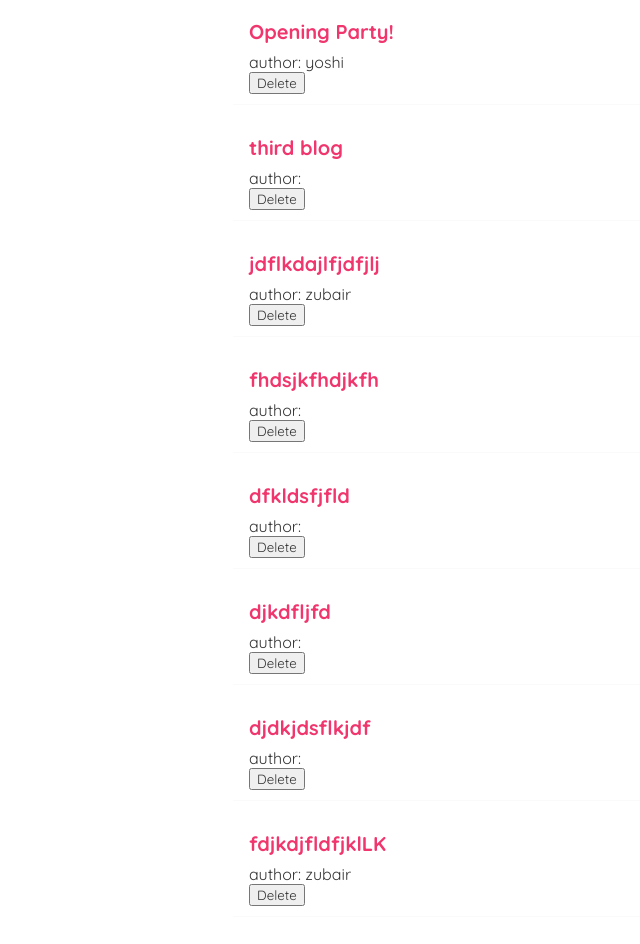
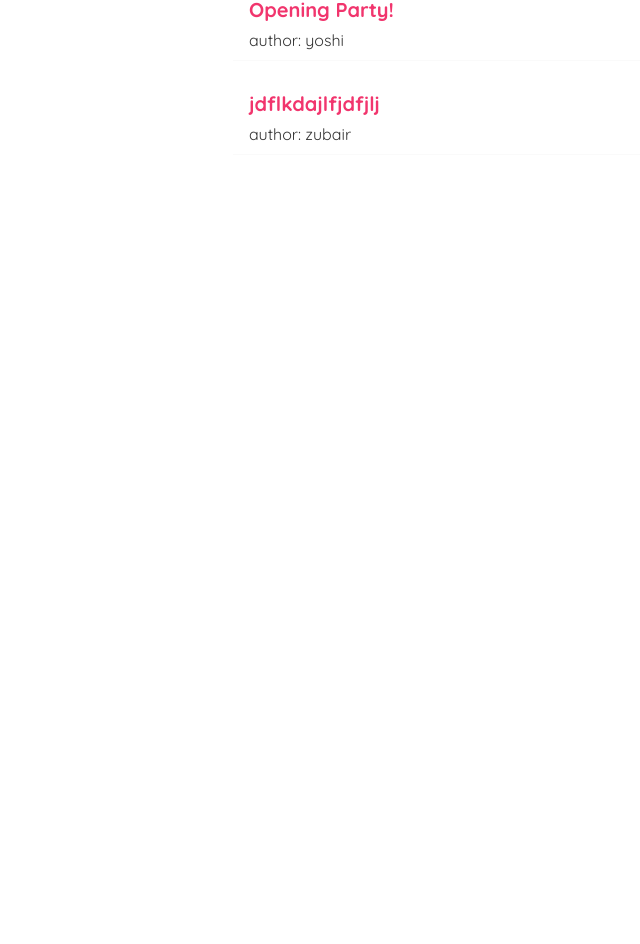
Before and after one commit to uzair004/simple-react-blog, a React (Create React App) app: page / in a window 1280 px wide. Shown: the part 288-1232 px from the top of the page, without its empty margins (107-747 px from the left). After the commit the page ends 800 px from the top, so only its background shows below. Built offline with nearby package versions, Linux system fonts and the light colour scheme; data requests are answered from the project's data file.

Commit message:
Deleting blogs

```diff
--- a/data/db.json
+++ b/data/db.json
@@ -13,46 +13,10 @@
       "id": 2
     },
     {
-      "title": "third blog",
-      "body": "third blog body",
-      "author": "",
-      "id": 3
-    },
-    {
       "title": "jdflkdajlfjdfjlj",
       "body": "kajfldkajfldsakfj",
       "author": "zubair",
       "id": 4
-    },
-    {
-      "title": "fhdsjkfhdjkfh",
-      "body": "dskfjhkdsfhksd",
-      "author": "",
-      "id": 5
-    },
-    {
-      "title": "dfkldsfjfld",
-      "body": "kdkjfldsjfldk",
-      "author": "",
-      "id": 6
-    },
-    {
-      "title": "djkdfljfd",
-      "body": "lkdklsfjdldfsjfl",
-      "author": "",
-      "id": 7
-    },
-    {
-      "title": "djdkjdsflkjdf",
-      "body": "jfelkjflkdsf",
-      "author": "",
-      "id": 8
-    },
-    {
-      "title": "fdjkdjfldfjklLK",
-      "body": "jdlfjdsjfsadlkasdff",
-      "author": "zubair",
-      "id": 9
     }
   ]
 }
--- a/src/BlogDetails.js
+++ b/src/BlogDetails.js
@@ -1,14 +1,24 @@
-import { useParams } from "react-router-dom";
+import { useNavigate, useParams } from "react-router-dom";
 import useFetch from "./useFetch";
 
 const BlogDetails = () => {
   const { id } = useParams();
+
+  const navigate = useNavigate();
 
   const {
     data: blog,
     error,
     pending,
   } = useFetch("http://localhost:8000/blogs/" + id);
+
+  const handleClick = () => {
+    fetch("http://localhost:8000/blogs/" + blog.id, {
+      method: "DELETE",
+    }).then(() => {
+      navigate("/");
+    });
+  };
 
   return (
     <div className="blog-details">
@@ -19,6 +29,7 @@
           <h2>{blog.title}</h2>
           <p>written by: {blog.author}</p>
           <div>{blog.body}</div>
+          <button onClick={handleClick}>Delete</button>
         </article>
       )}
     </div>
--- a/src/BlogList.js
+++ b/src/BlogList.js
@@ -10,7 +10,6 @@
             <h2>{blog.title}</h2>
             <p>author: {blog.author}</p>
           </Link>
-          <button>Delete</button>
         </div>
       ))}
     </div>
```
